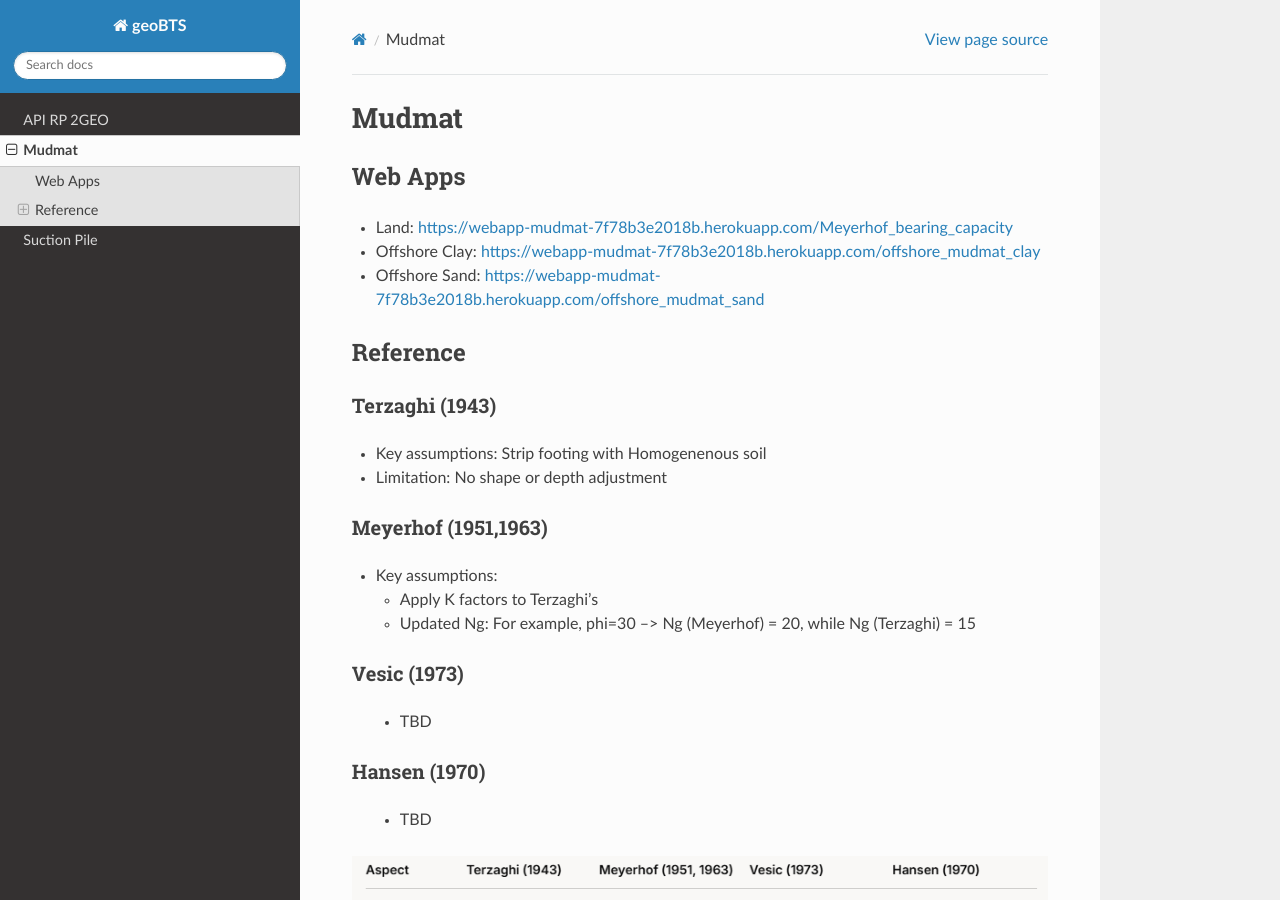
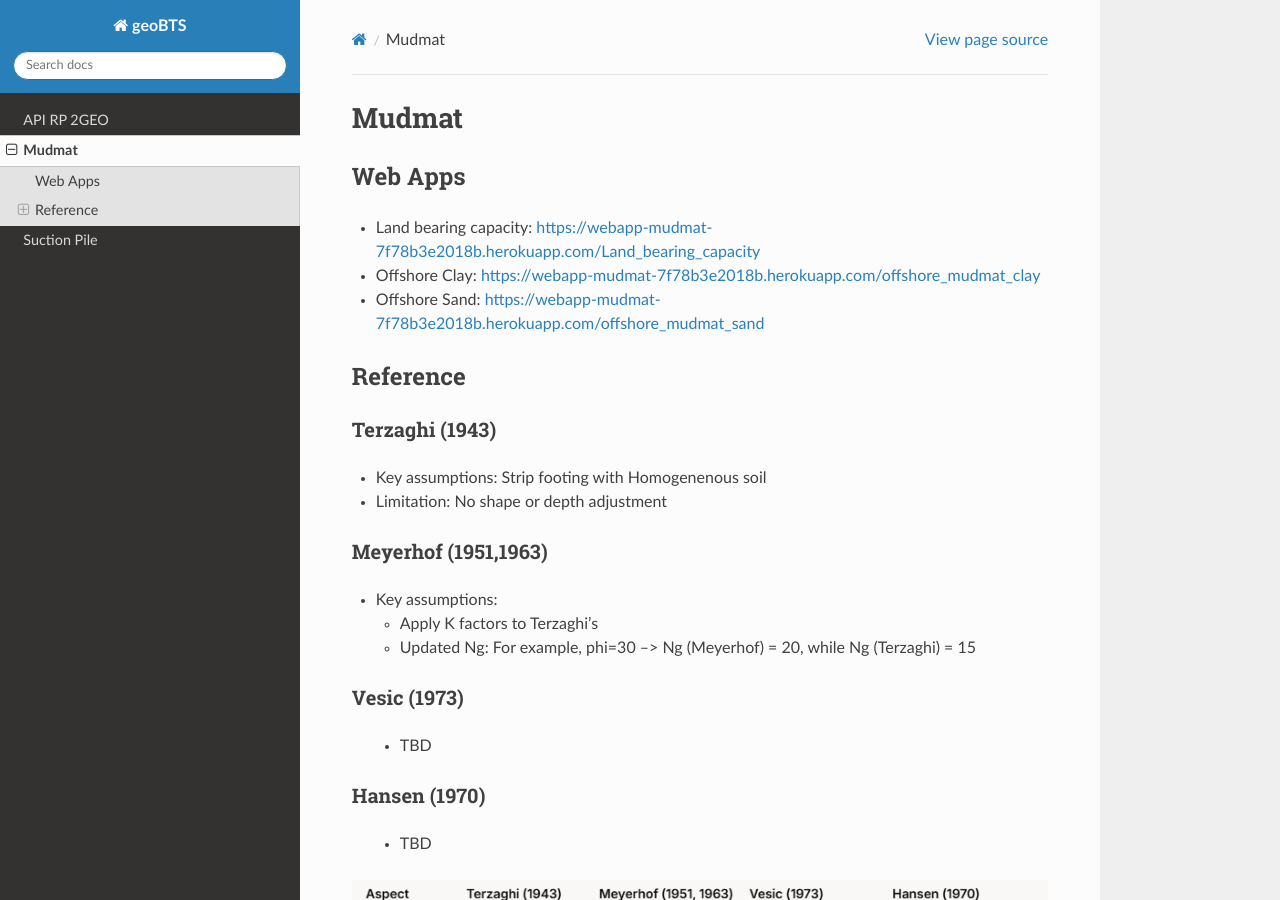
Before and after one commit to jungsohn/geoBTS, a Sphinx documentation site: the page built from docs/source/Mudmat.rst, in a window 1280 px wide and 900 px high. Built offline with Sphinx 7.4.7 and the Read the Docs theme 3.1.0, drawn with Linux system fonts in a browser that asks for light colours.

Commit message:
Update Mudmat.rst

```diff
--- a/docs/source/Mudmat.rst
+++ b/docs/source/Mudmat.rst
@@ -4,7 +4,7 @@ Mudmat
 Web Apps
 -------------------------
 
-- Land: https://webapp-mudmat-7f78b3e2018b.herokuapp.com/Meyerhof_bearing_capacity
+- Land bearing capacity: https://webapp-mudmat-7f78b3e2018b.herokuapp.com/Land_bearing_capacity
 - Offshore Clay: https://webapp-mudmat-7f78b3e2018b.herokuapp.com/offshore_mudmat_clay
 - Offshore Sand: https://webapp-mudmat-7f78b3e2018b.herokuapp.com/offshore_mudmat_sand
 
```
